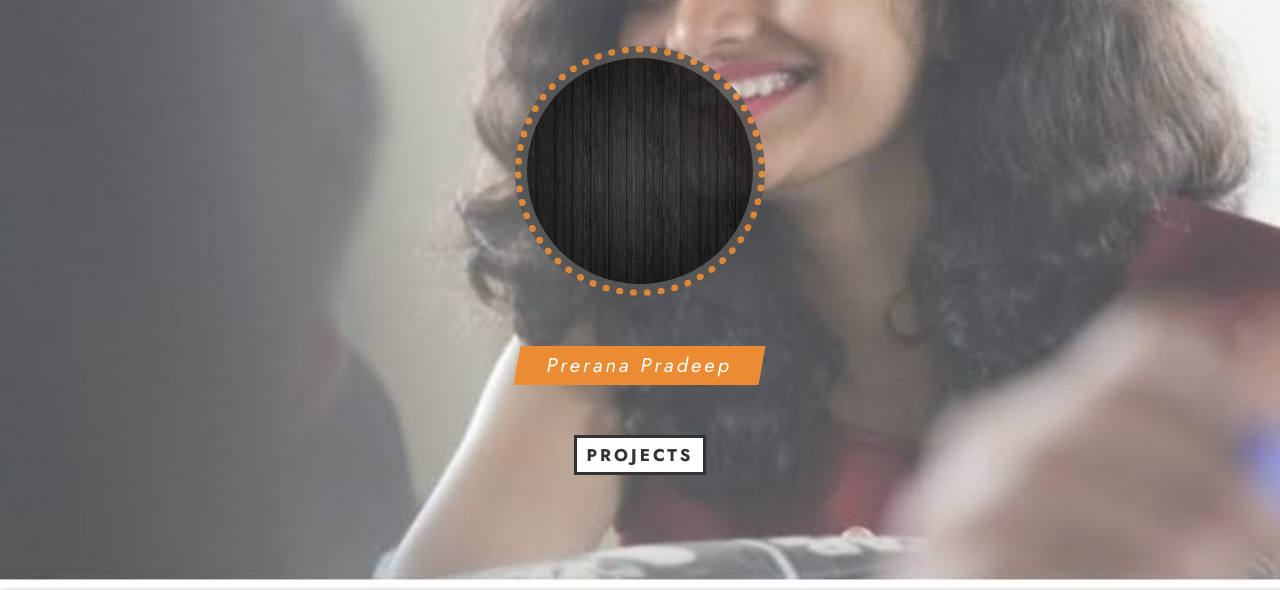
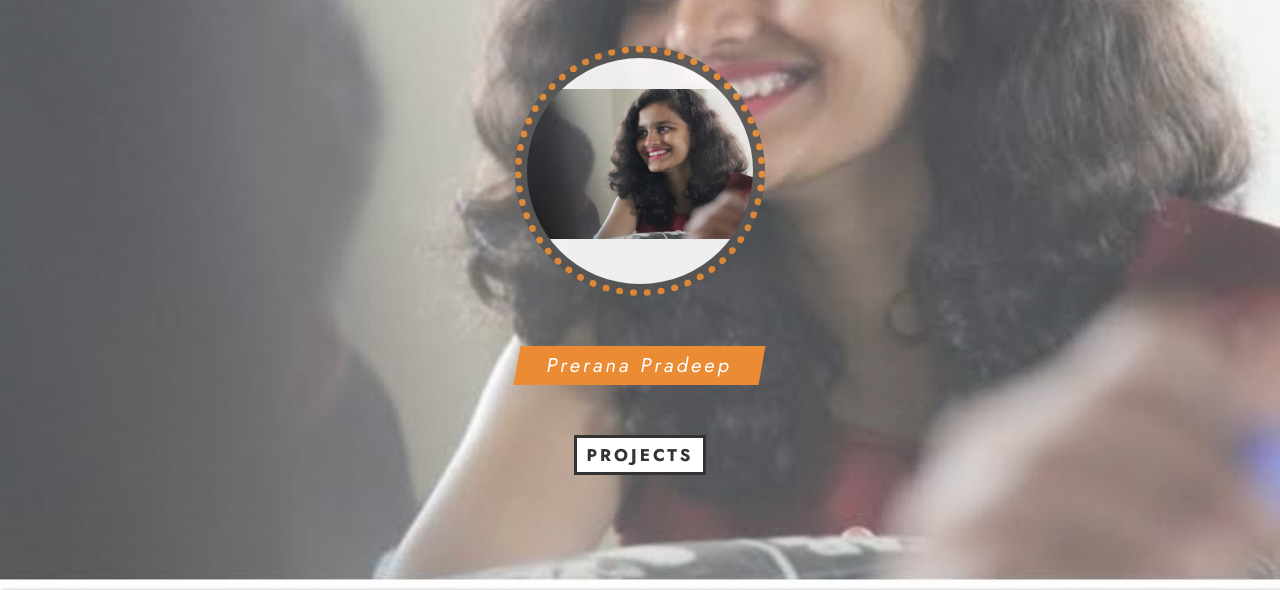
Before and after one commit to preranapradeep17/portfolio, a plain HTML site: page index.html in a window 1280 px wide. Shown: the part 210-800 px from the top of the page. Drawn offline with Linux system fonts and the light colour scheme.

Commit message:
Update index.html

```diff
--- a/index.html
+++ b/index.html
@@ -20,7 +20,7 @@
         <h1 class="section-1-heading">
       Front-end-developer
         </h1>
-        <img src="background.jpg" alt="Prerana Pradeep " class="person-img" />
+        <img src="profile.jpg" alt="Prerana Pradeep " class="person-img" />
         <h3 class="person-name">Prerana Pradeep</h3>
         <a href="#section-3" class="section-1-btn">Projects</a>
       </section>
```
